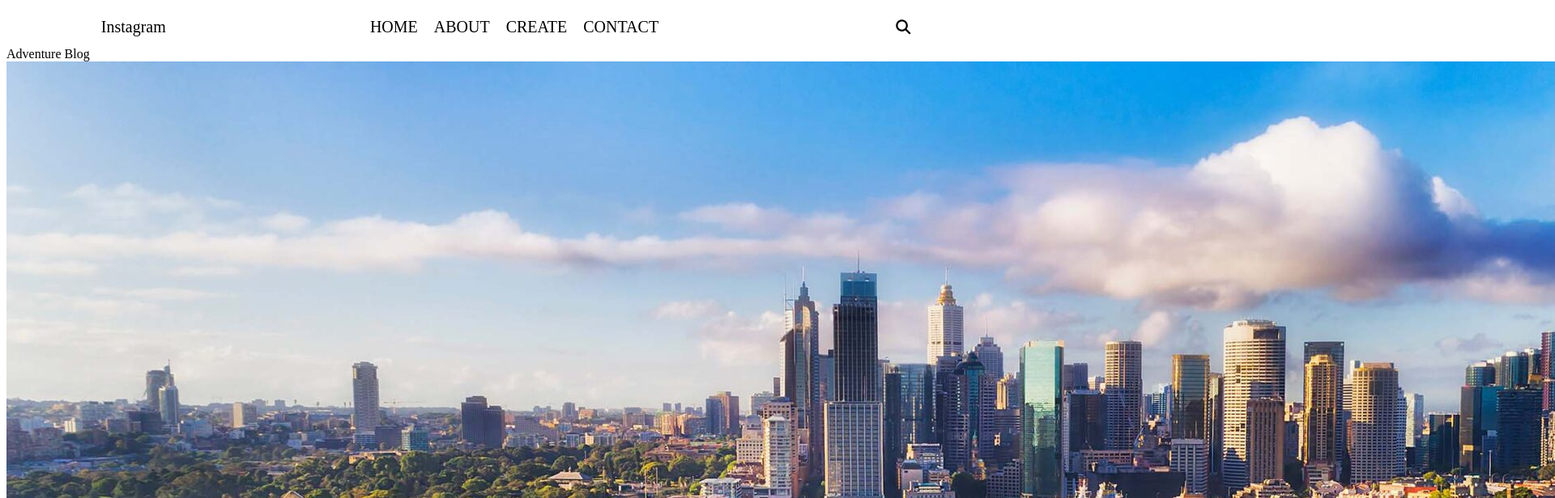
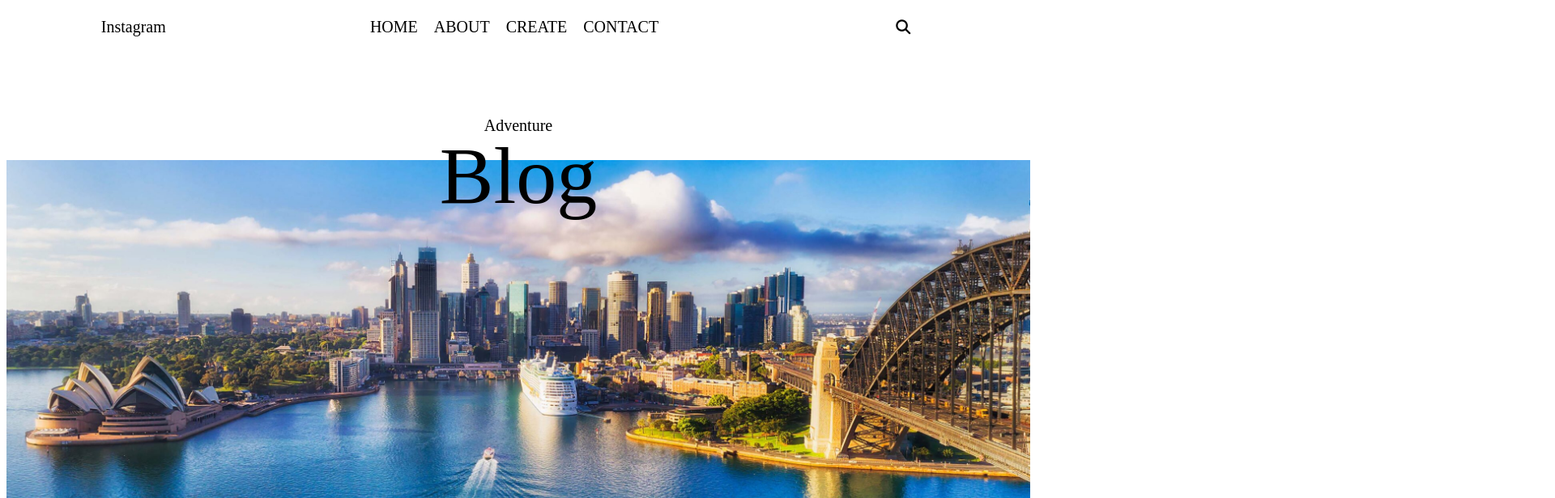
Before and after one commit to Mitchellj04/phase-2-project, a React (Create React App) app: page / in a window 1280 px wide. Shown: the top 616 px of the page at 81% size, 1920 px wide, since content can reach past the window. Built offline with nearby package versions, Linux system fonts and the light colour scheme.

Commit message:
Header CSS

```diff
--- a/src/component/Header/Header.css
+++ b/src/component/Header/Header.css
@@ -0,0 +1,28 @@
+.header{
+    margin-top: 60px;
+}
+
+.headerTitle{
+    display: flex;
+    flex-direction: column;
+    align-items: center;
+}
+
+.headerfirst{
+    position: absolute;
+    top: 18%;
+    font-size: 20px;
+}
+
+.headersecond{
+    position: absolute;
+    top: 20%;
+    font-size: 100px;
+}
+
+.headerImg{
+    width: 100%;
+    height: 600px;
+    margin-top: 80px;
+    object-fit: cover;
+}
```
Also changed, not shown: src/component/About/About.js (added, +13 -0 lines), src/component/About/About.css (added).
